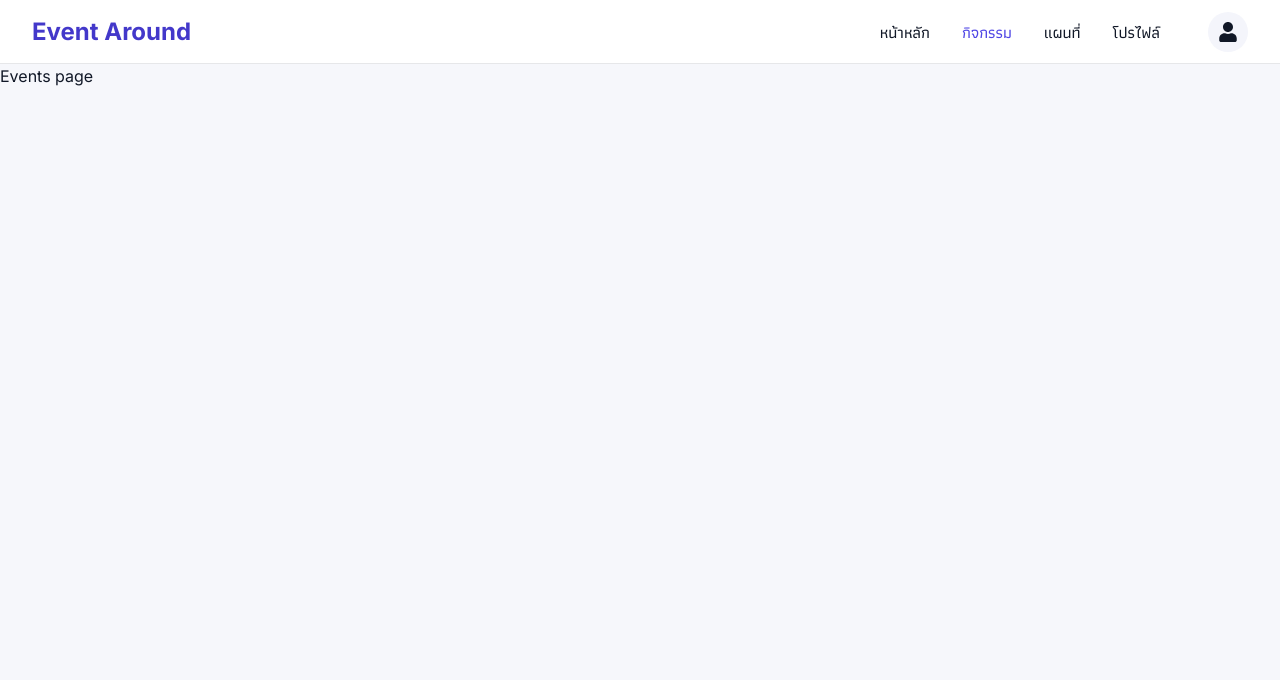
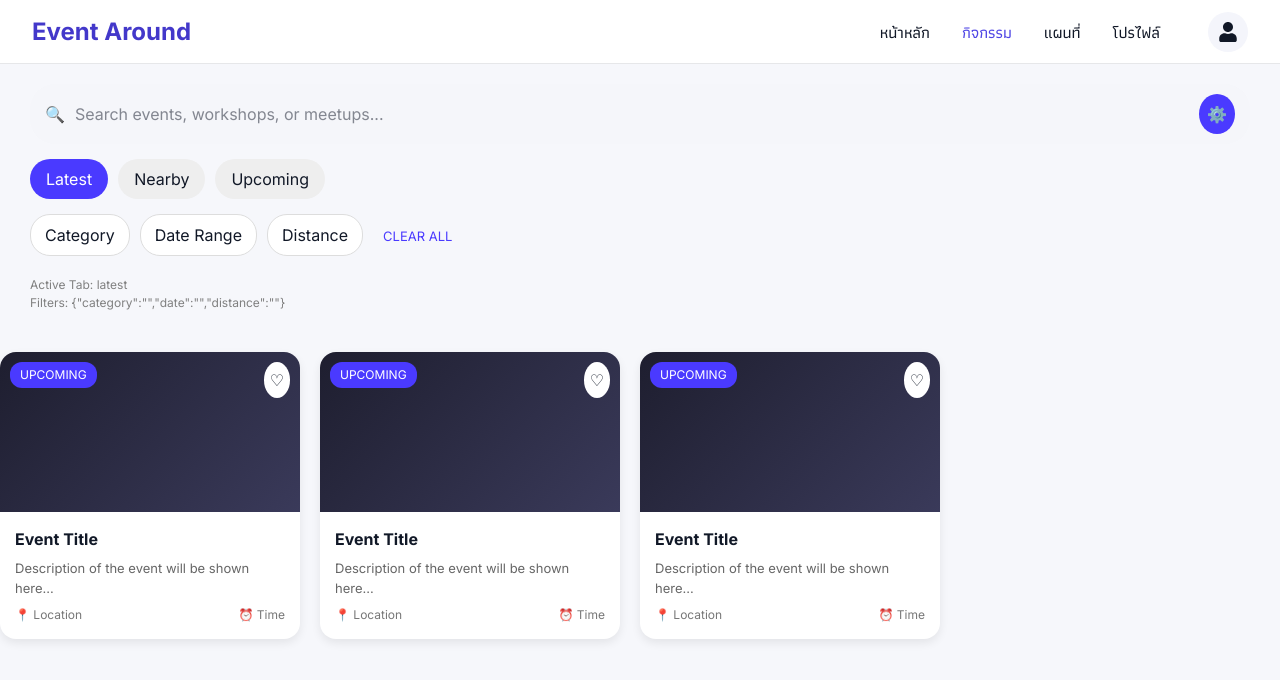
Before and after one commit to suphanatchanlek30/Event-Around-Project-Frontend, a Next.js app: page /events in a window 1280 px wide. Shown: the top 680 px of the page. Built offline with nearby package versions, Linux system fonts and the light colour scheme.

Commit message:
add event page UI

```diff
--- /dev/null
+++ b/app/(public)/events/[id]/EventDetail.module.css
@@ -0,0 +1,96 @@
+.container {
+  padding: 30px;
+}
+
+/* COVER */
+.cover {
+  height: 280px;
+  border-radius: 20px;
+  background: linear-gradient(to bottom, #ddd, #aaa);
+}
+
+/* MAIN */
+.main {
+  display: flex;
+  gap: 30px;
+  margin-top: 25px;
+}
+
+/* LEFT */
+.left {
+  flex: 2;
+}
+
+/* TAGS */
+.tags {
+  display: flex;
+  gap: 10px;
+  margin-bottom: 10px;
+}
+
+.tag {
+  background: #4a3aff;
+  color: white;
+  padding: 5px 12px;
+  border-radius: 12px;
+  font-size: 12px;
+}
+
+.status {
+  background: #eee;
+  padding: 5px 12px;
+  border-radius: 12px;
+  font-size: 12px;
+}
+
+/* TITLE */
+.title {
+  font-size: 32px;
+  font-weight: bold;
+  margin: 10px 0;
+}
+
+/* ORGANIZER */
+.organizer {
+  margin-bottom: 15px;
+  color: #555;
+}
+
+/* DESCRIPTION */
+.desc {
+  color: #666;
+  line-height: 1.6;
+}
+
+/* RIGHT */
+.right {
+  flex: 1;
+}
+
+/* BUTTON */
+.register {
+  width: 100%;
+  padding: 14px;
+  background: linear-gradient(90deg, #4a3aff, #6a5cff);
+  color: white;
+  border: none;
+  border-radius: 12px;
+  font-weight: bold;
+  cursor: pointer;
+  margin-bottom: 20px;
+}
+
+/* INFO BOX */
+.infoBox {
+  background: #f5f6fa;
+  padding: 15px;
+  border-radius: 12px;
+  margin-bottom: 20px;
+}
+
+/* MAP */
+.map {
+  height: 180px;
+  background: #ddd;
+  border-radius: 12px;
+}
--- /dev/null
+++ b/app/(public)/events/[id]/page.tsx
@@ -0,0 +1,53 @@
+import styles from "./EventDetail.module.css";
+
+export default function EventDetailPage() {
+  return (
+    <div className={styles.container}>
+
+        {/* Cover */}
+        <div className={styles.cover}></div>
+
+        <div className={styles.main}>
+
+            {/* LEFT */}
+            <div className={styles.left}>
+
+            <div className={styles.tags}>
+                <span className={styles.tag}>Technology</span>
+                <span className={styles.status}>Published</span>
+            </div>
+
+            <h1 className={styles.title}>
+                Event Title Goes Here
+            </h1>
+
+            <div className={styles.organizer}>
+                Organized by Organizer Name
+            </div>
+
+            <p className={styles.desc}>
+                Event description will appear here...
+            </p>
+
+            </div>
+
+            {/* RIGHT */}
+            <div className={styles.right}>
+
+            <button className={styles.register}>
+                Register Now
+            </button>
+
+            <div className={styles.infoBox}>
+                <div>📅 Date & Time</div>
+                <div>📍 Location</div>
+            </div>
+
+            <div className={styles.map}></div>
+
+            </div>
+
+        </div>
+    </div>
+  );
+}
--- a/app/(public)/events/page.tsx
+++ b/app/(public)/events/page.tsx
@@ -1,7 +1,20 @@
 // app/(public)/events/page.tsx
+
+import EventSearch from "@/components/public-section/events/EventSearch";
+import EventCard from "@/components/public-section/events/EventCard";
 
 export default function EventsPage() {
   return (
-    <div>Events page</div>
-    );
+    <div>
+
+      <EventSearch />
+
+      <div style={{ display: "flex", marginTop: "20px" }}>
+        <EventCard />
+        <EventCard />
+        <EventCard />
+      </div>
+
+    </div>
+  );
 }
--- /dev/null
+++ b/components/public-section/events/EventCard.module.css
@@ -0,0 +1,64 @@
+.card {
+  width: 300px;
+  border-radius: 16px;
+  overflow: hidden;
+  background: white;
+  box-shadow: 0 4px 10px rgba(0,0,0,0.08);
+  margin-right: 20px;
+}
+
+/* IMAGE */
+.image {
+  height: 160px;
+  background: linear-gradient(135deg, #1e1e2f, #3a3a5a);
+  position: relative;
+}
+
+/* BADGE */
+.badge {
+  position: absolute;
+  top: 10px;
+  left: 10px;
+  background: #4a3aff;
+  color: white;
+  font-size: 12px;
+  padding: 4px 10px;
+  border-radius: 12px;
+}
+
+/* HEART */
+.heart {
+  position: absolute;
+  top: 10px;
+  right: 10px;
+  background: white;
+  border: none;
+  border-radius: 50%;
+  padding: 6px;
+  cursor: pointer;
+}
+
+/* CONTENT */
+.content {
+  padding: 15px;
+}
+
+.title {
+  margin: 0;
+  font-size: 16px;
+  font-weight: bold;
+}
+
+.desc {
+  font-size: 13px;
+  color: #666;
+  margin: 8px 0;
+}
+
+/* INFO */
+.info {
+  display: flex;
+  justify-content: space-between;
+  font-size: 12px;
+  color: #777;
+}
--- /dev/null
+++ b/components/public-section/events/EventCard.tsx
@@ -0,0 +1,31 @@
+"use client";
+import { useRouter } from "next/navigation";
+import styles from "./EventCard.module.css";
+
+export default function EventCard() {
+  const router = useRouter();
+
+  return (
+    <div
+      className={styles.card}
+      onClick={() => router.push("/events/1")}
+    >
+      <div className={styles.image}>
+        <span className={styles.badge}>UPCOMING</span>
+        <button className={styles.heart}>♡</button>
+      </div>
+
+      <div className={styles.content}>
+        <h3 className={styles.title}>Event Title</h3>
+        <p className={styles.desc}>
+          Description of the event will be shown here...
+        </p>
+
+        <div className={styles.info}>
+          <span>📍 Location</span>
+          <span>⏰ Time</span>
+        </div>
+      </div>
+    </div>
+  );
+}
--- /dev/null
+++ b/components/public-section/events/EventSearch.module.css
@@ -0,0 +1,79 @@
+.container {
+  padding: 20px 30px;
+}
+
+/* SEARCH BOX */
+.searchBox {
+  display: flex;
+  align-items: center;
+  background: #f5f6fa;
+  border-radius: 25px;
+  padding: 10px 15px;
+}
+
+.icon {
+  margin-right: 10px;
+}
+
+.searchInput {
+  flex: 1;
+  border: none;
+  background: transparent;
+  outline: none;
+}
+
+.filterIcon {
+  background: #4a3aff;
+  color: white;
+  border: none;
+  border-radius: 50%;
+  padding: 8px;
+  cursor: pointer;
+}
+
+/* TABS */
+.tabs {
+  margin-top: 15px;
+}
+
+.tab {
+  padding: 8px 16px;
+  margin-right: 10px;
+  border-radius: 20px;
+  border: none;
+  background: #eee;
+  cursor: pointer;
+}
+
+.active {
+  background: #4a3aff;
+  color: white;
+}
+
+/* FILTERS */
+.filters {
+  margin-top: 15px;
+}
+
+.filterBtn {
+  padding: 8px 14px;
+  margin-right: 10px;
+  border-radius: 20px;
+  border: 1px solid #ddd;
+  background: white;
+  cursor: pointer;
+}
+
+.clear {
+  margin-left: 10px;
+  color: #4a3aff;
+  cursor: pointer;
+  font-size: 13px;
+}
+
+/* DEBUG */
+.debug {
+  margin-top: 20px;
+  font-size: 12px;
+  color: gray;
+}
--- /dev/null
+++ b/components/public-section/events/EventSearch.tsx
@@ -0,0 +1,95 @@
+"use client";
+import { useState } from "react";
+import styles from "./EventSearch.module.css";
+
+export default function EventSearch() {
+  const [activeTab, setActiveTab] = useState("latest");
+  const [filters, setFilters] = useState({
+    category: "",
+    date: "",
+    distance: "",
+  });
+
+  const handleClear = () => {
+    setFilters({
+      category: "",
+      date: "",
+      distance: "",
+    });
+  };
+
+  return (
+    <div className={styles.container}>
+
+      {/* Search */}
+      <div className={styles.searchBox}>
+        <span className={styles.icon}>🔍</span>
+        <input
+          className={styles.searchInput}
+          type="text"
+          placeholder="Search events, workshops, or meetups..."
+        />
+        <button className={styles.filterIcon}>⚙️</button>
+      </div>
+
+      {/* Tabs */}
+      <div className={styles.tabs}>
+        <button
+          className={`${styles.tab} ${activeTab === "latest" ? styles.active : ""}`}
+          onClick={() => setActiveTab("latest")}
+        >
+          Latest
+        </button>
+
+        <button
+          className={`${styles.tab} ${activeTab === "nearby" ? styles.active : ""}`}
+          onClick={() => setActiveTab("nearby")}
+        >
+          Nearby
+        </button>
+
+        <button
+          className={`${styles.tab} ${activeTab === "upcoming" ? styles.active : ""}`}
+          onClick={() => setActiveTab("upcoming")}
+        >
+          Upcoming
+        </button>
+      </div>
+
+      {/* Filters */}
+      <div className={styles.filters}>
+        <button
+          className={styles.filterBtn}
+          onClick={() => alert("เลือก Category")}
+        >
+          Category
+        </button>
+
+        <button
+          className={styles.filterBtn}
+          onClick={() => alert("เลือก Date Range")}
+        >
+          Date Range
+        </button>
+
+        <button
+          className={styles.filterBtn}
+          onClick={() => alert("เลือก Distance")}
+        >
+          Distance
+        </button>
+
+        <span className={styles.clear} onClick={handleClear}>
+          CLEAR ALL
+        </span>
+      </div>
+
+      {/* Debug (ดูว่า state เปลี่ยนจริง) */}
+      <div className={styles.debug}>
+        <p>Active Tab: {activeTab}</p>
+        <p>Filters: {JSON.stringify(filters)}</p>
+      </div>
+
+    </div>
+  );
+}
```
Also changed, not shown: 1 other file (tests, documents, lock files or other folders).
